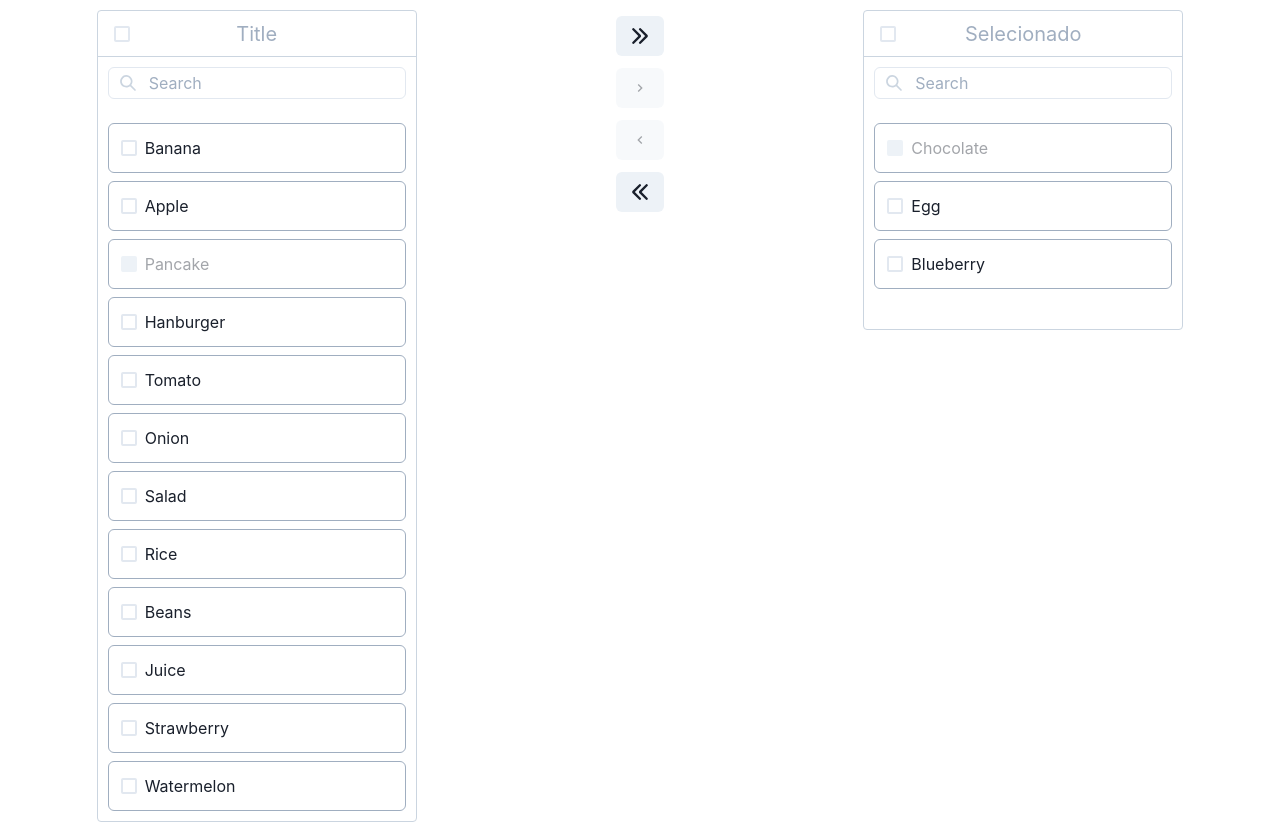
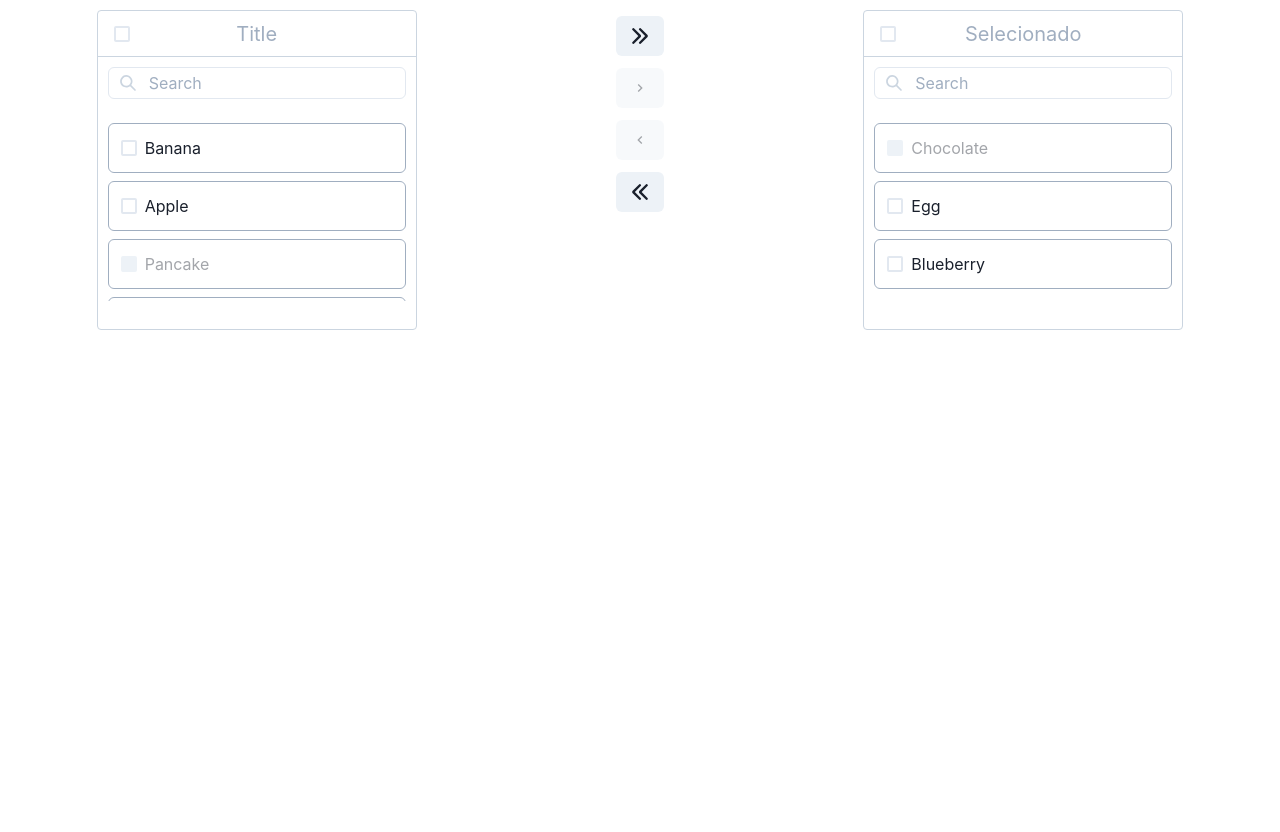
Before and after one commit to guilhermevperes/chakra-transfer, a React (Vite) app: page / in a window 1280 px wide. After the commit the page ends 800 px from the top, so only its background shows below. Built offline with nearby package versions, Linux system fonts and the light colour scheme.

Commit message:
Add base height logic

```diff
--- a/src/App.tsx
+++ b/src/App.tsx
@@ -112,6 +112,7 @@ const App: React.FC<Props> = ({}) => {
         setData={setData}
         titleLeft="Title"
         titleRight="Selecionado"
+        height={320}
       ></Transfer>
       {/* <DarkModeSwitch></DarkModeSwitch> */}
     </>
--- a/src/components/transfer-box/TransferBox.tsx
+++ b/src/components/transfer-box/TransferBox.tsx
@@ -26,6 +26,7 @@ export type Props = {
   paginated?: boolean;
   extraActions?: boolean;
   isLoading?: boolean;
+  height?: number;
 };
 
 const TransferBox: React.FC<Props> = ({
@@ -37,6 +38,7 @@ const TransferBox: React.FC<Props> = ({
   paginated,
   extraActions,
   isLoading,
+  height,
 }) => {
   const [dataToRender, setDataToRender] = useState<TransferItem[]>([]);
   const [renderedItems, setRenderedItems] = useState<TransferItem[]>([]);
@@ -194,6 +196,7 @@ const TransferBox: React.FC<Props> = ({
       minH="320px"
       borderRadius="4px"
       borderColor="gray.300"
+      h={height ? height : "auto"}
     >
       <Box
         display="flex"
@@ -231,6 +234,7 @@ const TransferBox: React.FC<Props> = ({
           flexDirection="column"
           alignItems="flex-start"
           // ref={getListRef}
+          overflow={height ? "auto" : "visible"}
         >
           {isLoading ? (
             renderSkeleton()
--- a/src/components/transfer/Transfer.tsx
+++ b/src/components/transfer/Transfer.tsx
@@ -45,6 +45,7 @@ const Transfer: React.FC<Props> = ({
   setData,
   titleLeft,
   titleRight,
+  height,
 }) => {
   const [disabled, setDisabled] = useState<boolean>(false);
   const [firstDisable, setFirstDisable] = useState<boolean>(false);
@@ -118,6 +119,7 @@ const Transfer: React.FC<Props> = ({
         setData={setData}
         filter
         extraActions
+        height={height}
         // isLoading
       ></TransferBox>
       <Box display="flex" flexDirection="column">
@@ -148,6 +150,7 @@ const Transfer: React.FC<Props> = ({
         setData={setData}
         transfered
         filter
+        height={height}
       ></TransferBox>
       {/* <Box>
         <Text>Disabled all</Text>
```
